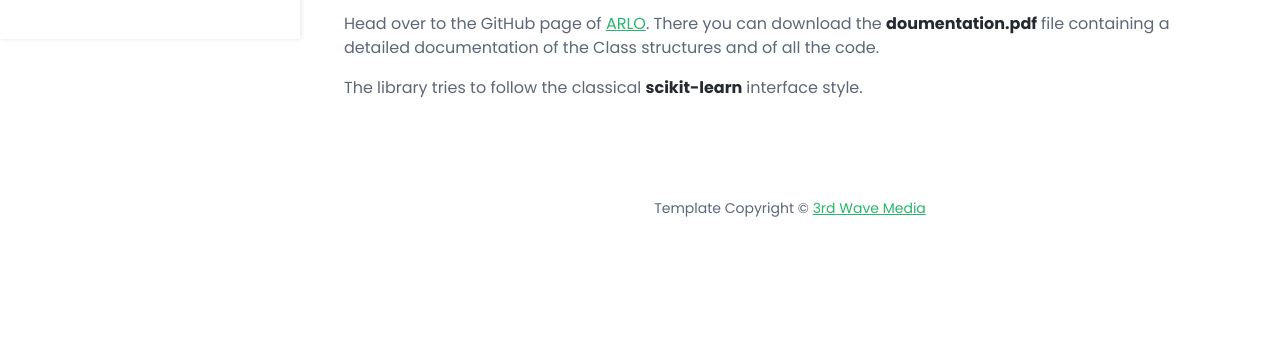
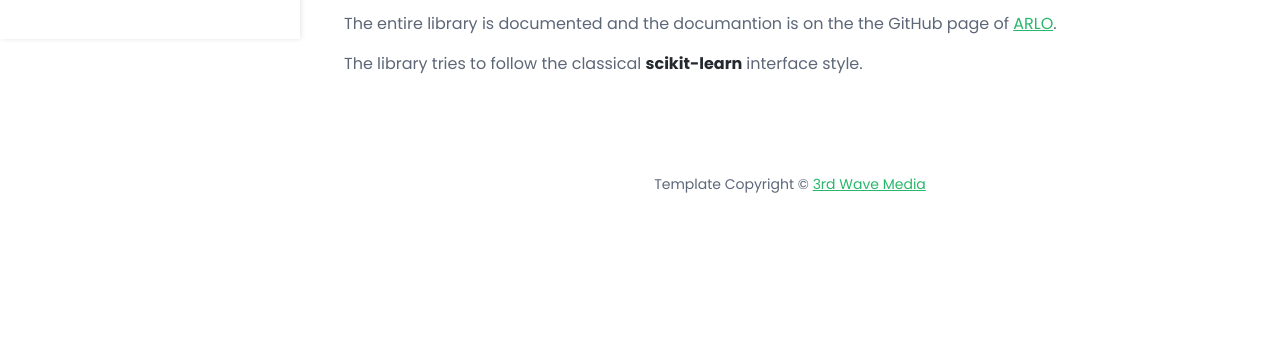
Before and after one commit to arlo-lib/arlo-lib, a plain HTML site: page docs-page.html in a window 1280 px wide. Shown: the part 761-1100 px from the top of the page. Drawn offline with nearby package versions, Linux system fonts and the light colour scheme.

Commit message:
Update docs-page.html

```diff
--- a/docs-page.html
+++ b/docs-page.html
@@ -172,8 +172,7 @@
 				    <header class="docs-header">
 					    <h1 class="docs-heading">APIs</h1>
 					    <section class="docs-intro">
-						    <p>Head over to the GitHub page of <a href="https://github.com/arlo-lib/ARLO"> ARLO</a>. There you can download the
-						    <strong class="me-1">doumentation.pdf</strong>file containing a detailed documentation of the Class structures and of all the code.</p>
+						    <p>The entire library is documented and the documantion is on the the GitHub page of <a href="https://github.com/arlo-lib/ARLO/blob/main/ARLO_documentation.pdf"> ARLO</a>.
 
 						    <p>The library tries to follow the classical <strong class="me-1">scikit-learn</strong>interface style. </p>
 						  <!--   Below you can find some explanation and some code example to the units making up the library.</p> -->
```
